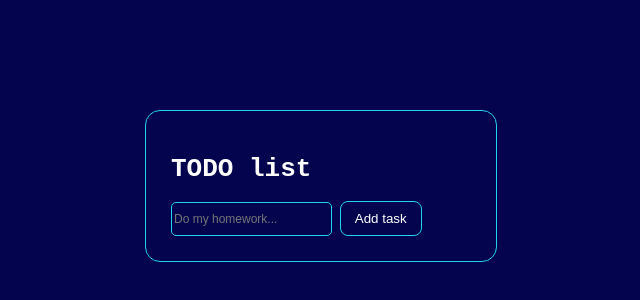
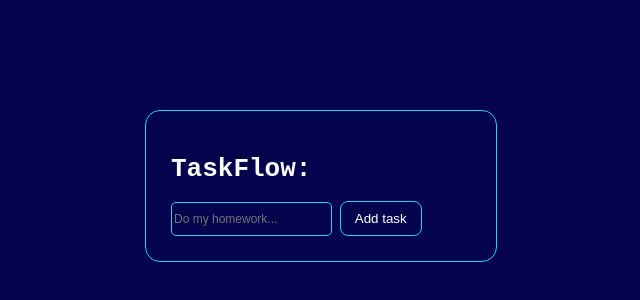
Before and after one commit to rusidevelops/TaskFlow, a plain HTML site: page index.html in a window 1280 px wide. Shown: the part 142-442 px from the top of the page, 319-959 px from the left. Drawn offline with Linux system fonts and the light colour scheme.

Commit message:
Change heading from 'TODO list' to 'TaskFlow:'
Updated the heading of the TODO list.

```diff
--- a/index.html
+++ b/index.html
@@ -9,7 +9,7 @@
 </head>
 <body>
     <div class="cont">
-    <h1>TODO list</h1>
+    <h1>TaskFlow:</h1>
     <div id="items"></div>
     <input id="itemInput" type="text" placeholder="Do my homework...">
     <button class="task" onclick="addItem()">Add task</button>
```
